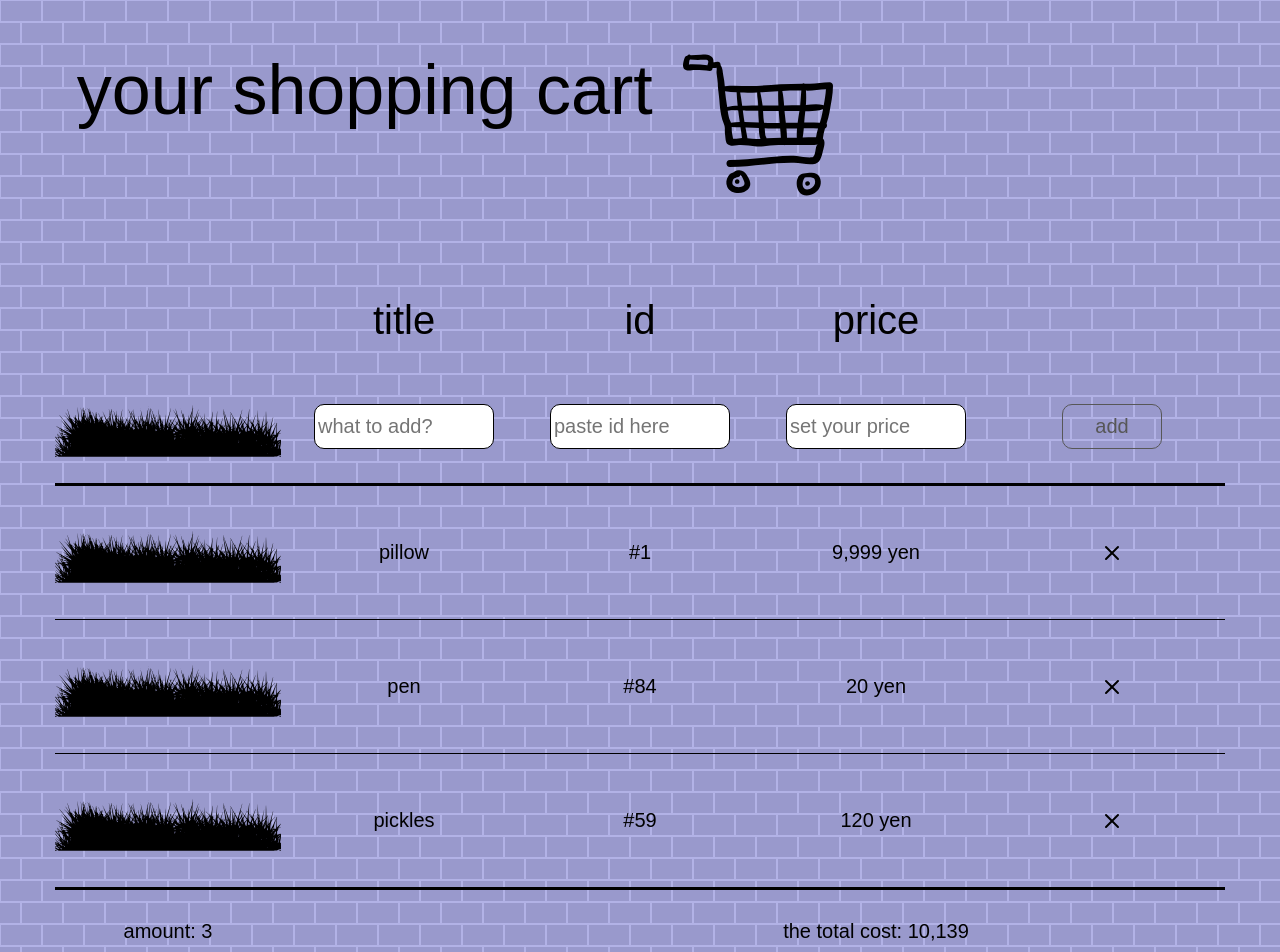
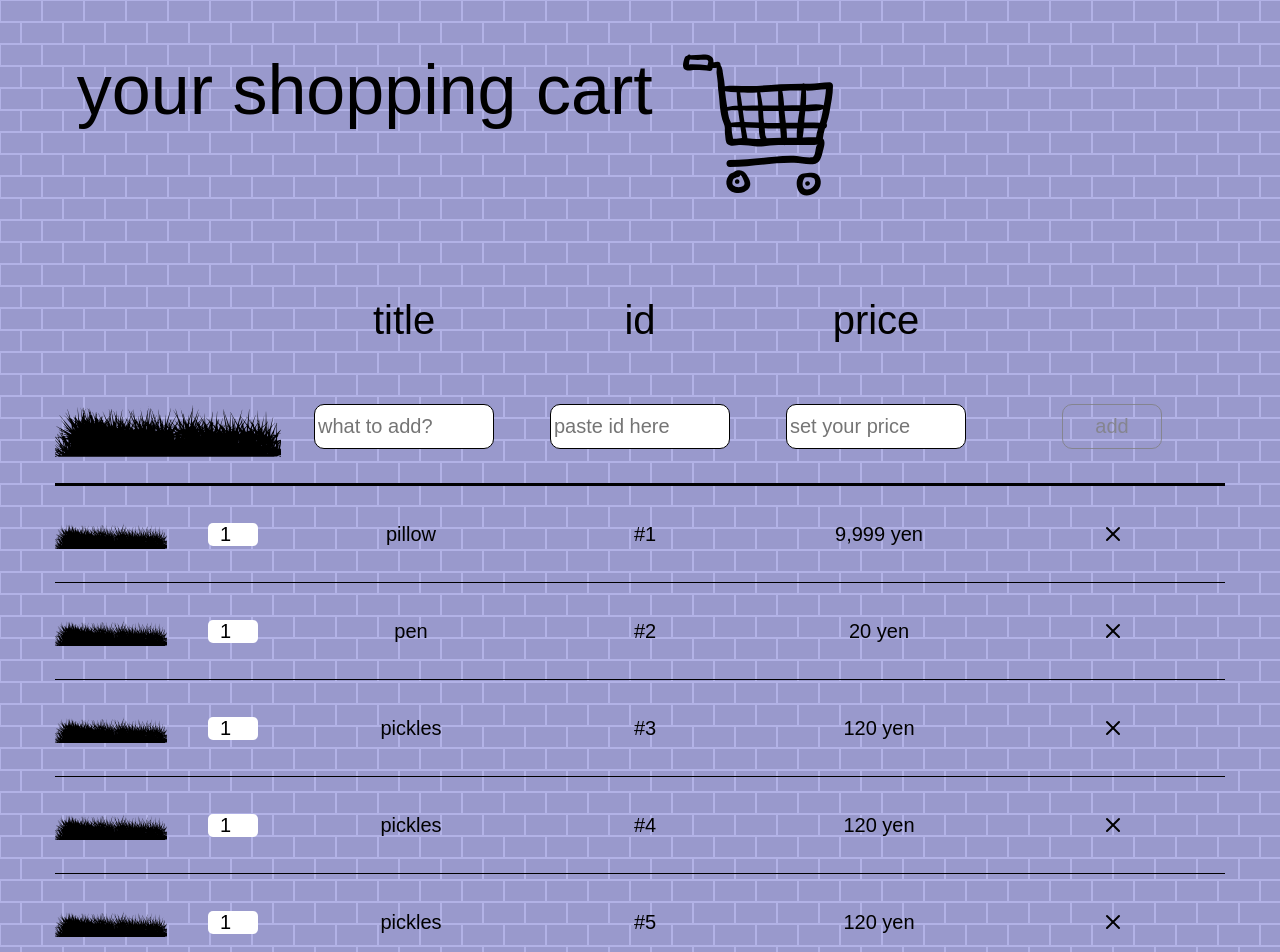
Before and after one commit to shonenenenene/my-shopping-cart-app, a React (Create React App) app: page / in a window 1280 px wide. Shown: the top 952 px of the page. Built offline with nearby package versions, Linux system fonts and the light colour scheme; a web font is replaced by a local one.

Commit message:
fix fix fixxxxxxx

```diff
--- a/src/components/AddProduct/index.jsx
+++ b/src/components/AddProduct/index.jsx
@@ -1,5 +1,6 @@
 import { useEffect, useState } from 'react';
 import "./style.scss"
+
 
 const AddProduct = () => {
 
@@ -77,7 +78,7 @@ const AddProduct = () => {
                 <input  onChange={ e => idHandler(e)} value={prodId} onBlur={e => blurHandler(e)} className={`add-product__id ${prodIdDirty && prodIdErr}`} name="id" placeholder="paste id here" />
                 <input  onChange={ e => priceHandler(e)} value={prodPrice} onBlur={e => blurHandler(e)} className={`add-product__price ${prodPriceDirty && prodPriceErr}`} name="price" placeholder="set your price"/>
                 <div className="product__controls">
-                    <button disabled={!formValid} type="submit">add</button>
+                    <button disabled={!formValid} type="button">add</button>
                 </div>
             </form>
         </section>
--- a/src/components/AddProduct/style.scss
+++ b/src/components/AddProduct/style.scss
@@ -5,7 +5,7 @@
 
 .add-product__form {
     display: grid;
-    grid-template-columns: 1fr 1fr 1fr 1fr 1fr;
+    grid-template-columns:  1fr 1fr 1fr 1fr 1fr;
     column-gap: 10px;
     text-align: center;
     min-height: 100px;
@@ -13,13 +13,13 @@
     align-items: center;
     border-bottom: 2px solid;
     input {
-        position: relative;
         max-width: 180px;
         border: 1px solid black;
         border-radius: 10px;
         padding: 10px 3px 10px 3px ;
         justify-self: center;
     }
+
     .errs {
         &::placeholder {
             color: rgba($color: rgb(156, 8, 8), $alpha: 0.7);
@@ -42,7 +42,7 @@
                 box-shadow: 0 0 10px 5px rgb(255, 255, 255);
             }
             &:disabled {
-                color: rgb(87, 87, 87);
+                color: rgba($color: gray, $alpha: 0.8);
                 &:hover {
                     background: rgba($color: #47478d, $alpha: 0.1);
                     box-shadow: 0 0 1px 1px rgb(0, 0, 0);
@@ -55,7 +55,7 @@
         max-width: 100%;
     }
 
-    @media (max-width: $mobile) {
+    @media (max-width: 660px) {
         grid-template-columns: 1fr;
         grid-auto-rows: minmax(60px, auto);
         column-gap: 15px;
--- a/src/components/Cart/index.jsx
+++ b/src/components/Cart/index.jsx
@@ -1,9 +1,11 @@
+import { calculateNewValue } from '@testing-library/user-event/dist/utils';
 import { useState } from 'react';
 import AddProduct from '../AddProduct';
 import CartFooter from '../CartFooter';
 import CartHeader from '../CartHeader';
 import Product from '../Products';
 import currentCart from './../../data';
+
 
 const Cart = () => {
     const [cart, setCart] = useState( currentCart )
@@ -12,9 +14,25 @@ const Cart = () => {
         setCart( ( cart ) => cart.filter((product) =>  id !== product.id))
     }
 
+    const changeCount = (id, value) => {
+        setCart( ( cart ) => {
+            return cart.map( ( product ) => {
+                if ( product.id === id ) {
+                    return {
+                        ...product,
+                        count: value,
+                        priceTotal: value * product.price
+                    }
+                }
+                return product
+            })
+        })
+    }
+
     const products = cart.map( (product) => {
-        return <Product product={product} key={product.id} deleteProduct={deleteProduct} />
-    })
+        return <Product product={product} key={product.id} deleteProduct={deleteProduct} changeCount={ changeCount } />
+    } )
+
 
     return (
         <section className="cart">
--- a/src/components/CartFooter/index.jsx
+++ b/src/components/CartFooter/index.jsx
@@ -6,16 +6,17 @@ import "./style.scss"
 const CartFooter = ( { cart } ) => {
 
     const [totalSum, setTotalSum] = useState( {
-        price: cart.reduce( ( prev, curr ) => prev + curr.price, 0 ),
-        amount: cart.length,
+        price: cart.reduce( ( prev, curr ) => prev + curr.priceTotal, 0 ),
+        amount: cart.reduce( ( prev, curr ) => prev + curr.count, 0 ),
     } )
 
     useEffect( () => {
         setTotalSum( {
-            price: cart.reduce( ( prev, curr ) => prev + curr.price, 0 ),
-            amount: cart.length,
+            price: cart.reduce( ( prev, curr ) => prev + curr.priceTotal, 0 ),
+            amount: cart.reduce( ( prev, curr ) => prev + curr.count, 0 ),
         })
-    },[cart])
+    }, [cart] )
+
 
     return (
         <footer className="cart-footer">
--- a/src/components/Products/index.jsx
+++ b/src/components/Products/index.jsx
@@ -1,17 +1,18 @@
 import "./style.scss"
 
-const Product = ( { product, deleteProduct } ) => {
-    const { id, title, price } = product
+const Product = ( { product, deleteProduct, changeCount } ) => {
+    const { id, count, title, price, priceTotal } = product
 
     const priceFormatter = new Intl.NumberFormat()
 
     return (
         <section className="products">
             <div className="product">
-                <div className="product__img"><img src="./img/itempic-placeholder.svg" alt="hi"/></div>
+                <div className="product__img"><img src="./img/itempic-placeholder.svg" alt="hi" /></div>
+                <input onChange={ (e) => { changeCount(id, +e.target.value) } } className="product__count" type="number" value={count} min="1" max="99"/>
                 <div className="product__title">{ title }</div>
                 <div className="product__id">#{ id }</div>
-                <div className="product__price">{ priceFormatter.format(price) } yen</div>
+                <div className="product__price">{ priceFormatter.format(priceTotal) } yen</div>
                 <div className="product__controls">
                     <button type="button" onClick={() => { deleteProduct(id) }} id={id}>
                         <img src="./img/icons/cross.svg" alt="Delete"/>
--- a/src/components/Products/style.scss
+++ b/src/components/Products/style.scss
@@ -5,10 +5,10 @@
 .products {
     .product {
         display: grid;
-        grid-template-columns: 1fr 1fr 1fr 1fr 1fr;
+        grid-template-columns:0.5fr 0.5fr 1fr 1fr 1fr 1fr;
         column-gap: 10px;
         text-align: center;
-        padding: 10px 0 10px 0;
+        padding: 20px 0 20px 0;
         border-top: 1px solid;
         & > * {
             text-align: center;
@@ -17,6 +17,12 @@
         }
         .product__img {
             max-width: 100%;
+        }
+        .product__count {
+            width: 50px;
+            border-radius: 5px;
+            justify-self: center;
+            text-align: center;
         }
         @media (max-width: $mobile) {
             grid-template-columns: 1fr;
--- a/src/data.js
+++ b/src/data.js
@@ -1,19 +1,40 @@
 const currentCart = [
     {
         id: 1,
+        count: 1,
         title: 'pillow',
         price: 9999,
+        priceTotal: 9999,
     },
     {
-        id: 84,
+        id: 2,
+        count: 1,
         title: 'pen',
         price: 20,
+        priceTotal: 20,
     },
     {
-        id: 59,
+        id: 3,
+        count: 1,
         title: 'pickles',
         price: 120,
+        priceTotal: 120,
+    },
+    {
+        id: 4,
+        count: 1,
+        title: 'pickles',
+        price: 120,
+        priceTotal: 120,
+    },
+    {
+        id: 5,
+        count: 1,
+        title: 'pickles',
+        price: 120,
+        priceTotal: 120,
     },
 ]
 
+
 export default currentCart
```
